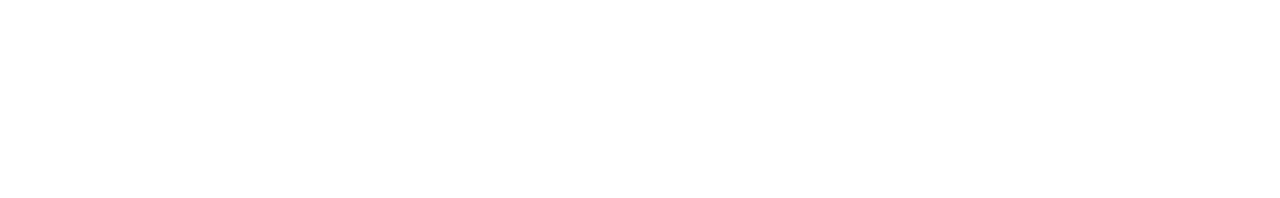
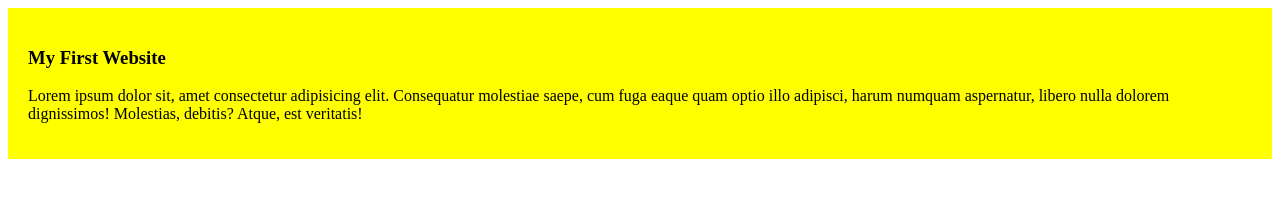
Before and after one commit to evaJahan212/my-simple-website, a plain HTML site: page index.html in a window 1280 px wide. Drawn offline with Linux system fonts and the light colour scheme.

Commit message:
added first block

```diff
--- a/index.html
+++ b/index.html
@@ -4,8 +4,18 @@
     <meta charset="UTF-8">
     <meta name="viewport" content="width=device-width, initial-scale=1.0">
     <title>My Simple Website</title>
+    <link rel="stylesheet" href="styles/blog.css">
 </head>
+
 <body>
+    <div>
+        <h3>My First Website</h3>
+        <p>
+            Lorem ipsum dolor sit, amet consectetur adipisicing elit. Consequatur molestiae saepe, cum fuga eaque quam optio illo adipisci, harum numquam aspernatur, libero nulla dolorem dignissimos! Molestias, debitis? Atque, est veritatis!
+
+
+        </p>
+    </div>
 
 </body>
 </html>
--- /dev/null
+++ b/styles/blog.css
@@ -0,0 +1,5 @@
+div{
+    background-color: yellow;
+    padding: 20px;
+
+}
```
